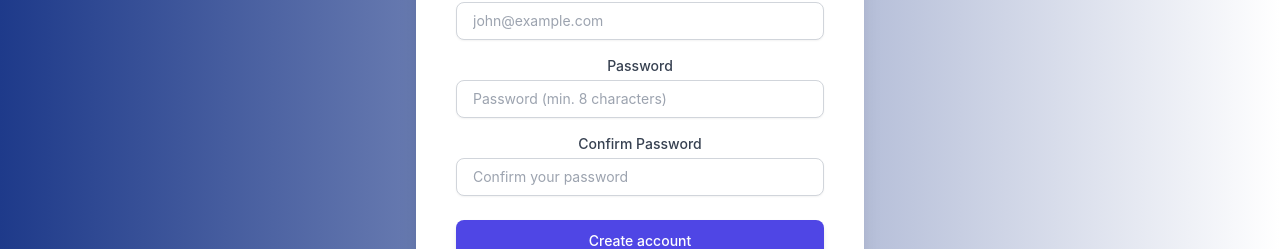
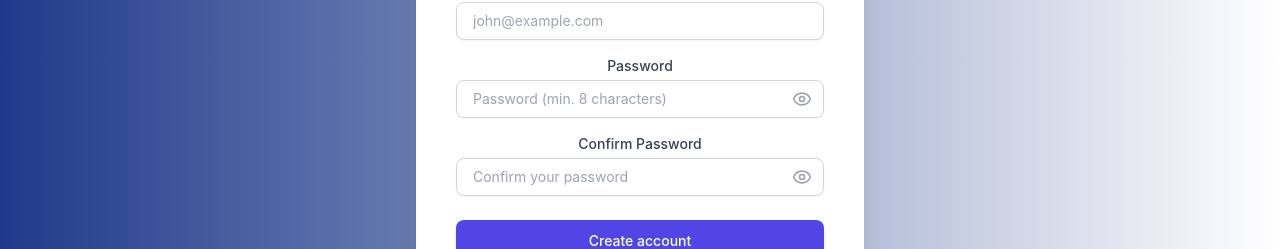
Before and after one commit to leizydog/taskroute-tracker, a React (Create React App) app in the folder frontend/: page /register in a window 1280 px wide. Shown: the part 450-699 px from the top of the page. Built offline with nearby package versions, Linux system fonts and the light colour scheme; no server answers.

Commit message:
remove routes,add hide and show password

```diff
--- a/frontend/src/components/auth/Login.js
+++ b/frontend/src/components/auth/Login.js
@@ -1,7 +1,7 @@
 import React, { useState } from 'react';
 import { useAuth } from '../../contexts/AuthContext';
 import { Link, useNavigate } from 'react-router-dom';
-import { CheckCircle } from 'lucide-react';
+import { CheckCircle, Eye, EyeOff } from 'lucide-react';
 
 const Login = () => {
   const [formData, setFormData] = useState({
@@ -9,6 +9,7 @@ const Login = () => {
     password: ''
   });
   const [loading, setLoading] = useState(false);
+  const [showPassword, setShowPassword] = useState(false);
 
   const { login } = useAuth();
   const navigate = useNavigate();
@@ -31,6 +32,10 @@ const Login = () => {
     }
 
     setLoading(false);
+  };
+
+  const togglePasswordVisibility = () => {
+    setShowPassword(!showPassword);
   };
 
   return (
@@ -67,20 +72,35 @@ const Login = () => {
                 onChange={handleChange}
               />
             </div>
+
             <div>
               <label htmlFor="password" className="block text-sm font-medium text-gray-700 dark:text-gray-300">
                 Password
               </label>
+              <div className="relative mt-1">
                 <input
                   id="password"
                   name="password"
-                type="password"
+                  type={showPassword ? 'text' : 'password'}
                   required
-                className="mt-1 block w-full px-4 py-2 bg-white dark:bg-slate-700 border border-gray-300 dark:border-slate-600 rounded-lg shadow-sm placeholder-gray-400 dark:placeholder-gray-500 text-gray-900 dark:text-white focus:outline-none focus:ring-indigo-500 focus:border-indigo-500 sm:text-sm"
+                  className="block w-full px-4 py-2 pr-10 bg-white dark:bg-slate-700 border border-gray-300 dark:border-slate-600 rounded-lg shadow-sm placeholder-gray-400 dark:placeholder-gray-500 text-gray-900 dark:text-white focus:outline-none focus:ring-indigo-500 focus:border-indigo-500 sm:text-sm"
                   placeholder="Enter your password"
                   value={formData.password}
                   onChange={handleChange}
                 />
+                <button
+                  type="button"
+                  onClick={togglePasswordVisibility}
+                  className="absolute inset-y-0 right-0 flex items-center pr-3 text-gray-400 dark:text-gray-500 hover:text-gray-600 dark:hover:text-gray-300 transition-colors"
+                  tabIndex={-1}
+                >
+                  {showPassword ? (
+                    <EyeOff size={20} />
+                  ) : (
+                    <Eye size={20} />
+                  )}
+                </button>
+              </div>
             </div>
           </div>
 
--- a/frontend/src/components/auth/Register.js
+++ b/frontend/src/components/auth/Register.js
@@ -1,7 +1,7 @@
 import React, { useState } from 'react';
 import { useAuth } from '../../contexts/AuthContext';
 import { Link, useNavigate } from 'react-router-dom';
-import { UserPlus } from 'lucide-react';
+import { UserPlus, Eye, EyeOff } from 'lucide-react';
 import { motion } from 'framer-motion';
 
 const Register = () => {
@@ -13,6 +13,8 @@ const Register = () => {
     confirmPassword: ''
   });
   const [loading, setLoading] = useState(false);
+  const [showPassword, setShowPassword] = useState(false);
+  const [showConfirmPassword, setShowConfirmPassword] = useState(false);
 
   const { register } = useAuth();
   const navigate = useNavigate();
@@ -42,6 +44,14 @@ const Register = () => {
     }
 
     setLoading(false);
+  };
+
+  const togglePasswordVisibility = () => {
+    setShowPassword(!showPassword);
+  };
+
+  const toggleConfirmPasswordVisibility = () => {
+    setShowConfirmPassword(!showConfirmPassword);
   };
 
   return (
@@ -124,32 +134,60 @@ const Register = () => {
               <label htmlFor="password" className="block text-sm font-medium text-gray-700 dark:text-gray-300">
                 Password
               </label>
+              <div className="relative mt-1">
                 <input
                   id="password"
                   name="password"
-                type="password"
+                  type={showPassword ? 'text' : 'password'}
                   required
-                className="mt-1 block w-full px-4 py-2 bg-white dark:bg-slate-700 border border-gray-300 dark:border-slate-600 rounded-lg shadow-sm placeholder-gray-400 dark:placeholder-gray-500 text-gray-900 dark:text-white focus:outline-none focus:ring-indigo-500 focus:border-indigo-500 sm:text-sm"
+                  className="block w-full px-4 py-2 pr-10 bg-white dark:bg-slate-700 border border-gray-300 dark:border-slate-600 rounded-lg shadow-sm placeholder-gray-400 dark:placeholder-gray-500 text-gray-900 dark:text-white focus:outline-none focus:ring-indigo-500 focus:border-indigo-500 sm:text-sm"
                   placeholder="Password (min. 8 characters)"
                   value={formData.password}
                   onChange={handleChange}
                 />
+                <button
+                  type="button"
+                  onClick={togglePasswordVisibility}
+                  className="absolute inset-y-0 right-0 flex items-center pr-3 text-gray-400 dark:text-gray-500 hover:text-gray-600 dark:hover:text-gray-300 transition-colors"
+                  tabIndex={-1}
+                >
+                  {showPassword ? (
+                    <EyeOff size={20} />
+                  ) : (
+                    <Eye size={20} />
+                  )}
+                </button>
+              </div>
             </div>
 
             <div>
               <label htmlFor="confirmPassword" className="block text-sm font-medium text-gray-700 dark:text-gray-300">
                 Confirm Password
               </label>
+              <div className="relative mt-1">
                 <input
                   id="confirmPassword"
                   name="confirmPassword"
-                type="password"
+                  type={showConfirmPassword ? 'text' : 'password'}
                   required
-                className="mt-1 block w-full px-4 py-2 bg-white dark:bg-slate-700 border border-gray-300 dark:border-slate-600 rounded-lg shadow-sm placeholder-gray-400 dark:placeholder-gray-500 text-gray-900 dark:text-white focus:outline-none focus:ring-indigo-500 focus:border-indigo-500 sm:text-sm"
+                  className="block w-full px-4 py-2 pr-10 bg-white dark:bg-slate-700 border border-gray-300 dark:border-slate-600 rounded-lg shadow-sm placeholder-gray-400 dark:placeholder-gray-500 text-gray-900 dark:text-white focus:outline-none focus:ring-indigo-500 focus:border-indigo-500 sm:text-sm"
                   placeholder="Confirm your password"
                   value={formData.confirmPassword}
                   onChange={handleChange}
                 />
+                <button
+                  type="button"
+                  onClick={toggleConfirmPasswordVisibility}
+                  className="absolute inset-y-0 right-0 flex items-center pr-3 text-gray-400 dark:text-gray-500 hover:text-gray-600 dark:hover:text-gray-300 transition-colors"
+                  tabIndex={-1}
+                >
+                  {showConfirmPassword ? (
+                    <EyeOff size={20} />
+                  ) : (
+                    <Eye size={20} />
+                  )}
+                </button>
+              </div>
             </div>
           </div>
 
--- a/frontend/src/pages/SupervisorDashboard.js
+++ b/frontend/src/pages/SupervisorDashboard.js
@@ -5,7 +5,7 @@ import api from '../services/api';
 import { toast } from 'react-hot-toast';
 import {
   FiGrid, FiUsers, FiCheckSquare, FiTrendingUp, FiLogOut, FiMenu, FiBell, FiMoon, FiSun, FiX,
-  FiPlus, FiEdit2, FiTrash2, FiMapPin, FiCpu, FiMap
+  FiPlus, FiEdit2, FiTrash2, FiMapPin, FiCpu
 } from 'react-icons/fi';
 import { Button, Card, StatValue, Input, Select, Alert, Badge, Avatar } from '../components/atoms';
 import CreateTaskModal from '../components/organisms/CreateTaskModal';
@@ -19,7 +19,7 @@ const MAP_LOADER_ID = 'google-map-script';
 const MAP_LIBRARIES = ['places'];
 
 const SupervisorDashboard = () => {
-  const { user, logout, isDarkMode, toggleDarkMode } = useAuth(); // ✅ Use dark mode from AuthContext
+  const { user, logout, isDarkMode, toggleDarkMode } = useAuth();
 
   useEffect(() => {
     console.log('🔑 API Key:', process.env.REACT_APP_GOOGLE_MAPS_API_KEY);
@@ -53,7 +53,6 @@ const SupervisorDashboard = () => {
     { id: 'overview', label: 'Overview', icon: <FiGrid /> },
     { id: 'employees', label: 'Employees', icon: <FiUsers /> },
     { id: 'tasks', label: 'Tasks', icon: <FiCheckSquare /> },
-    { id: 'routes', label: 'Routes', icon: <FiMap /> },
     { id: 'tracking', label: 'Live Tracking', icon: <FiMapPin /> },
     { id: 'forecast', label: 'Performance AI', icon: <FiCpu /> },
     { id: 'analytics', label: 'Analytics', icon: <FiTrendingUp /> },
@@ -243,7 +242,6 @@ const SupervisorDashboard = () => {
           ))}
         </nav>
         <div className="mt-auto pt-4 border-t border-slate-700 space-y-2">
-          {/* ✅ Updated to use AuthContext dark mode */}
           <Button
             variant="secondary"
             icon={isDarkMode ? FiSun : FiMoon}
```
Lines whose indentation alone changed are shown as unchanged.
